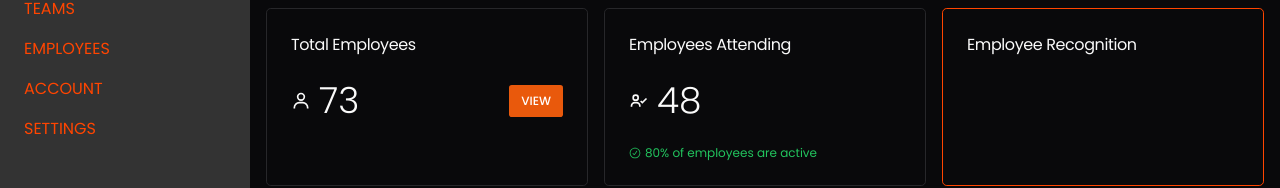
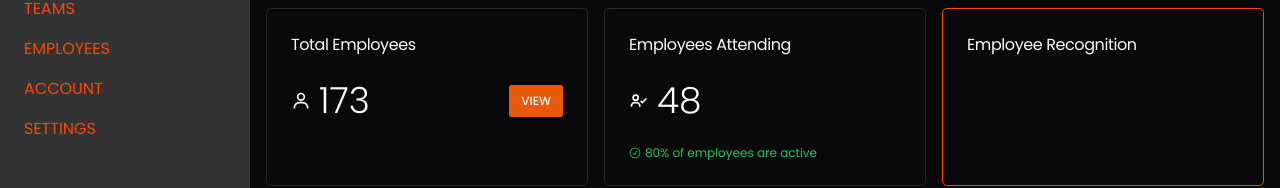
Before and after one commit to Nimira43/NT-Dashboard, a Next.js app: page /dashboard in a window 1280 px wide. Shown: the part 140-328 px from the top of the page. Built offline with nearby package versions, Linux system fonts and the light colour scheme.

Commit message:
Created totalEmployees variable and passed it in on line 21

```diff
--- a/app/dashboard/components/employees-stats.tsx
+++ b/app/dashboard/components/employees-stats.tsx
@@ -5,6 +5,8 @@ import { BiUser, BiUserCheck, BiUserX } from 'react-icons/bi'
 import { RxCrossCircled, RxCheckCircled } from 'react-icons/rx'
 
 export default function EmployeesStats() {
+  const totalEmployees = 173
+
   return (
     <div className='grid lg:grid-cols-3 gap-4'>
       <Card>
@@ -16,7 +18,7 @@ export default function EmployeesStats() {
         <CardContent className='flex justify-between items-center'>
           <div className='flex gap-2 items-center'>
             <BiUser className='text-xl' />
-            <div className='text-4xl font-light'>73</div>
+            <div className='text-4xl font-light'>{totalEmployees}</div>
           </div>
           <div>
             <Button
```
